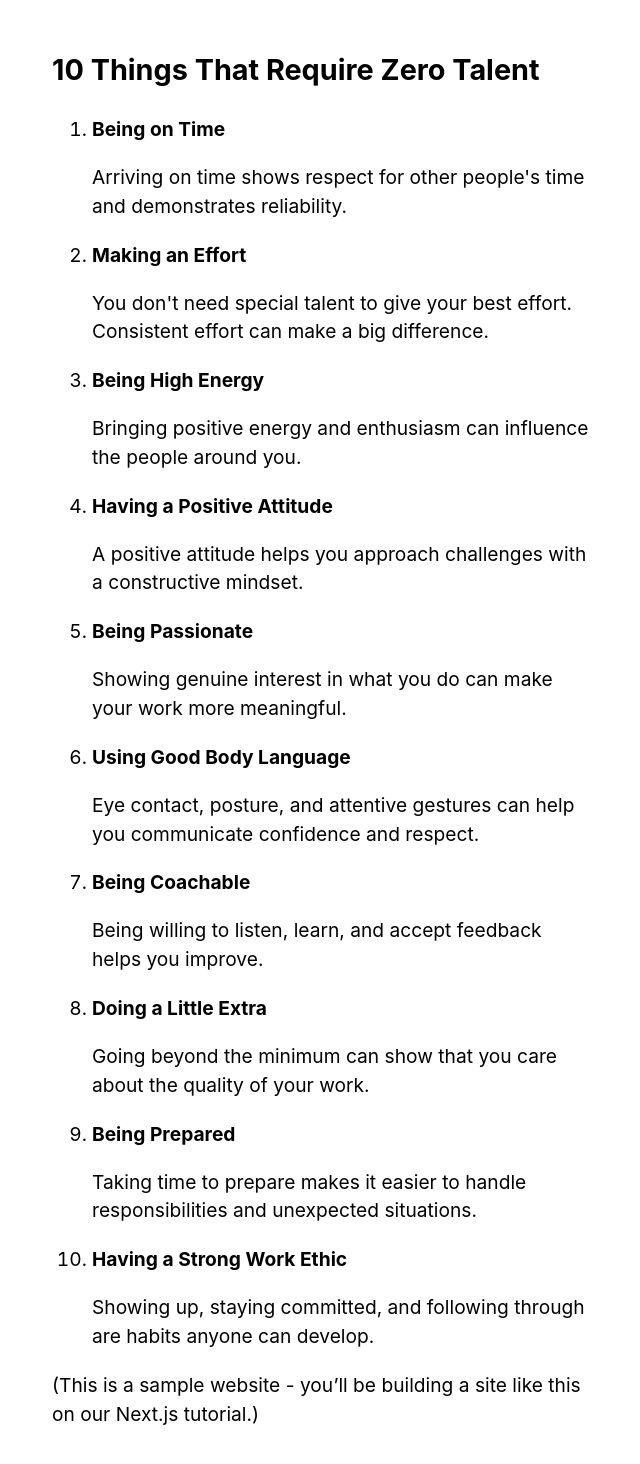
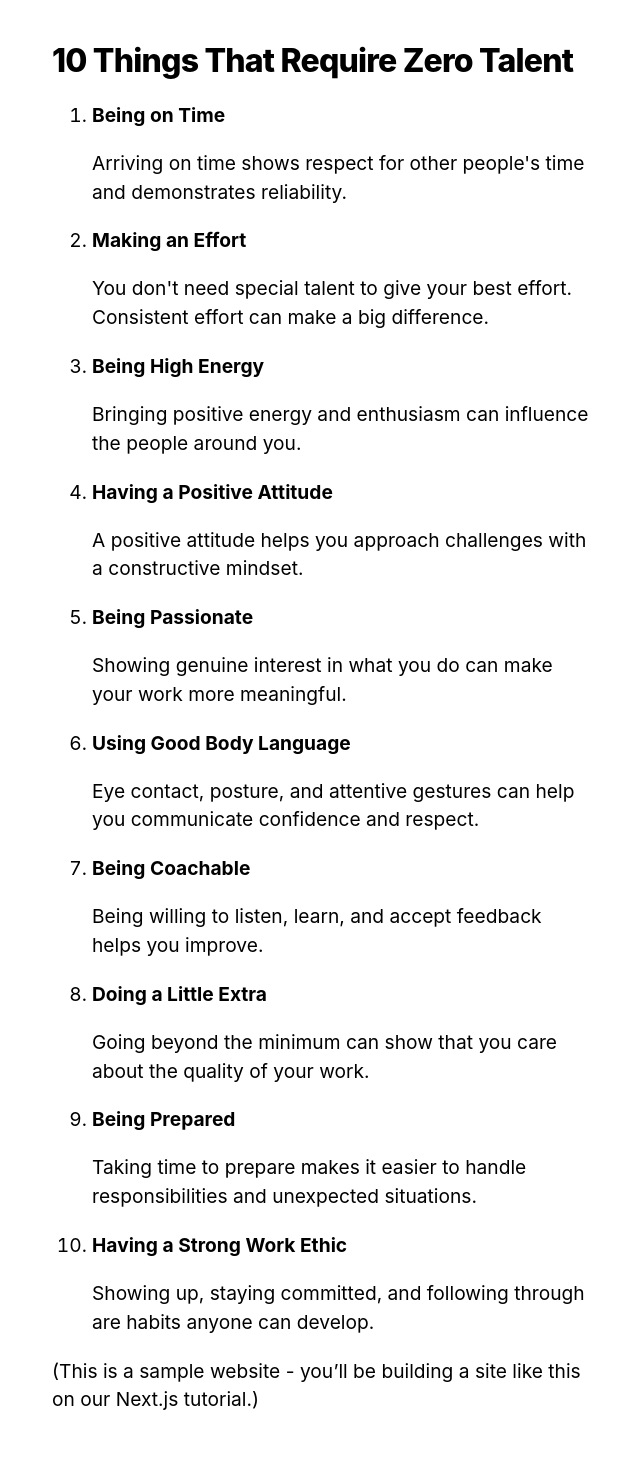
Before and after one commit to janandreihaxker/prelimexam, a Next.js app: page / in a window 1280 px wide. Shown: the part 212-1676 px from the top of the page, without its empty margins (316-956 px from the left). Built offline with nearby package versions, Linux system fonts and the light colour scheme.

Commit message:
Style prelim content like blog2

```diff
--- a/pages/index.js
+++ b/pages/index.js
@@ -53,7 +53,7 @@ export default function Home() {
       </Head>
 
       <section className={utilStyles.headingMd}>
-        <h2>10 Things That Require Zero Talent</h2>
+        <h2 className={utilStyles.headingXl}>10 Things That Require Zero Talent</h2>
 
         <ol>
           {things.map((thing) => (
@@ -65,8 +65,8 @@ export default function Home() {
         </ol>
 
         <p>
-          (This is a sample website - you’ll be building a site like this on our{' '}
-          <a href="https://nextjs.org/learn">Next.js tutorial</a>.)
+          (This is a sample website - you’ll be building a site like this on{' '}
+          <a href="https://nextjs.org/learn">our Next.js tutorial</a>.)
         </p>
       </section>
     </Layout>
```
